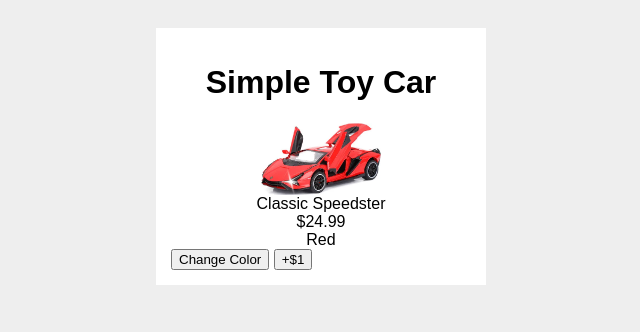
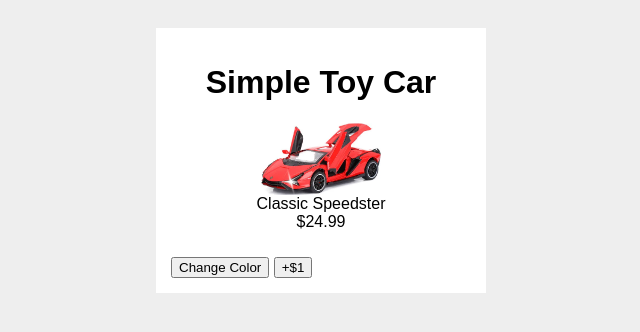
Before and after one commit to bikeshghising/Lab3javaScript, a plain HTML site: page index.html in a window 1280 px wide. Shown: the whole page, without its empty margins (319-959 px from the left). Drawn offline with Linux system fonts and the light colour scheme.

Commit message:
color change fir ccar color

```diff
--- a/style.css
+++ b/style.css
@@ -23,3 +23,9 @@ h1 {
     display:block;
     margin:auto;
 }
+/* style for car color */
+.carColor {
+    padding:4px 10px;
+    border-radius:10px;
+    color:#fff;
+}
```
